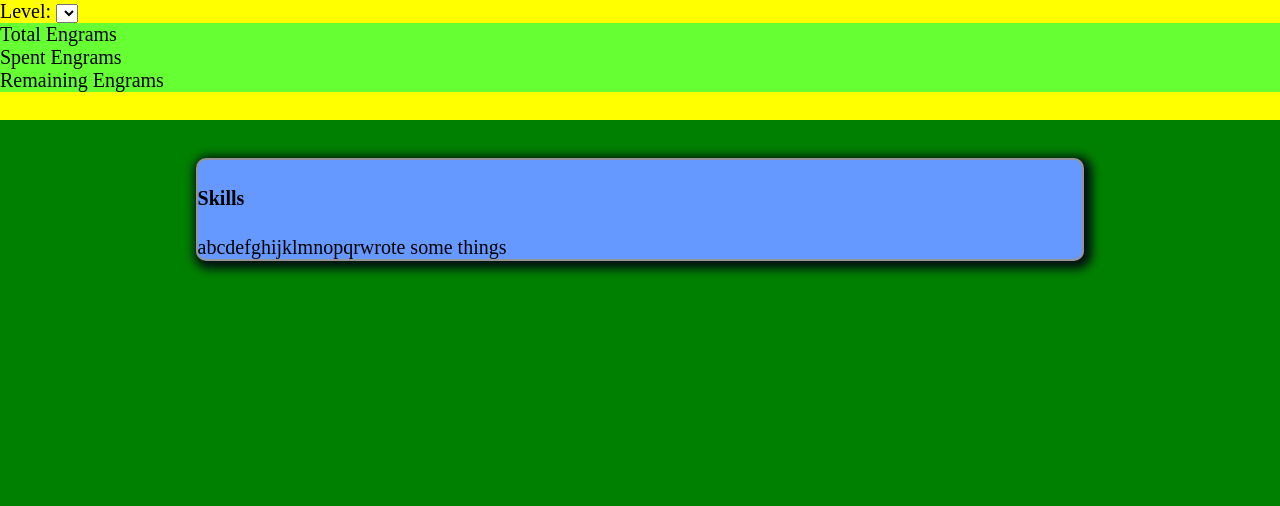
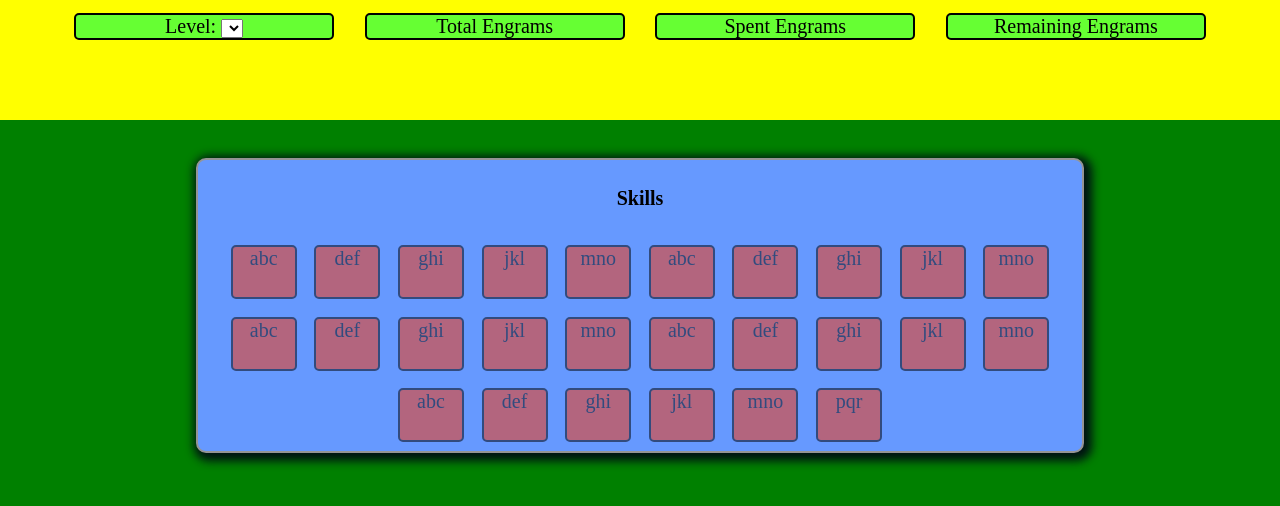
Before and after one commit to KevinGage/EngramPlanner, a plain HTML site: page index.html in a window 1280 px wide. Drawn offline with Linux system fonts and the light colour scheme.

Commit message:
continued basic layout, css, and jquery

```diff
--- a/index.html
+++ b/index.html
@@ -10,7 +10,7 @@
 
 
 <div id="header">
-	Level: <select></select>
+	<div class="headeritem">Level: <select></select></div>
 	<div class="headeritem">Total Engrams</div>
 	<div class="headeritem">Spent Engrams</div>
 	<div class="headeritem">Remaining Engrams</div>
--- a/main.js
+++ b/main.js
@@ -9,8 +9,17 @@ $(document).ready(function() {
 
 function buildSkillsTable() {
 	$.each(skills.skills, function(key, val) {
-		//$('#body').append(key.toString());
-		$('#body').append(val.skillName);
+		var skillItem = document.createElement("div");
+		$(skillItem).data(val);
+		skillItem.innerHTML = $(skillItem).data("skillName");
+		$(skillItem).addClass("skillitem");
+		$('#body').append(skillItem);
 	});
-	$('#body').append("wrote some things");
+
+
+	$(".skillitem").hover(function() {
+		$(this).animate({opacity: '1'});
+	}, function() {
+		$(this).animate({opacity: '0.5'});
+	});
 };
--- a/skills.json
+++ b/skills.json
@@ -1,5 +1,25 @@
 {
 	"skills":[
+		{"skillName": "abc", "level":1, "engrams":5,"image":"./images/abc.png", "required":["def","ghi"], "selected":false},
+		{"skillName": "def", "level":2, "engrams":15,"image":"./images/def.png", "selected":false},
+		{"skillName": "ghi", "level":1, "engrams":5,"image":"./images/abc.png", "required":["def","ghi"], "selected":false},
+		{"skillName": "jkl", "level":1, "engrams":5,"image":"./images/abc.png", "required":["def","ghi"], "selected":false},
+		{"skillName": "mno", "level":1, "engrams":5,"image":"./images/abc.png", "required":["def","ghi"], "selected":false},
+		{"skillName": "abc", "level":1, "engrams":5,"image":"./images/abc.png", "required":["def","ghi"], "selected":false},
+		{"skillName": "def", "level":2, "engrams":15,"image":"./images/def.png", "selected":false},
+		{"skillName": "ghi", "level":1, "engrams":5,"image":"./images/abc.png", "required":["def","ghi"], "selected":false},
+		{"skillName": "jkl", "level":1, "engrams":5,"image":"./images/abc.png", "required":["def","ghi"], "selected":false},
+		{"skillName": "mno", "level":1, "engrams":5,"image":"./images/abc.png", "required":["def","ghi"], "selected":false},
+		{"skillName": "abc", "level":1, "engrams":5,"image":"./images/abc.png", "required":["def","ghi"], "selected":false},
+		{"skillName": "def", "level":2, "engrams":15,"image":"./images/def.png", "selected":false},
+		{"skillName": "ghi", "level":1, "engrams":5,"image":"./images/abc.png", "required":["def","ghi"], "selected":false},
+		{"skillName": "jkl", "level":1, "engrams":5,"image":"./images/abc.png", "required":["def","ghi"], "selected":false},
+		{"skillName": "mno", "level":1, "engrams":5,"image":"./images/abc.png", "required":["def","ghi"], "selected":false},
+		{"skillName": "abc", "level":1, "engrams":5,"image":"./images/abc.png", "required":["def","ghi"], "selected":false},
+		{"skillName": "def", "level":2, "engrams":15,"image":"./images/def.png", "selected":false},
+		{"skillName": "ghi", "level":1, "engrams":5,"image":"./images/abc.png", "required":["def","ghi"], "selected":false},
+		{"skillName": "jkl", "level":1, "engrams":5,"image":"./images/abc.png", "required":["def","ghi"], "selected":false},
+		{"skillName": "mno", "level":1, "engrams":5,"image":"./images/abc.png", "required":["def","ghi"], "selected":false},
 		{"skillName": "abc", "level":1, "engrams":5,"image":"./images/abc.png", "required":["def","ghi"], "selected":false},
 		{"skillName": "def", "level":2, "engrams":15,"image":"./images/def.png", "selected":false},
 		{"skillName": "ghi", "level":1, "engrams":5,"image":"./images/abc.png", "required":["def","ghi"], "selected":false},
--- a/stylesheet.css
+++ b/stylesheet.css
@@ -11,6 +11,7 @@ body {
 	z-index: 1;
 	left: 0px;
 	top: 0px;
+	text-align: center;
 }
 #body {
 
@@ -23,7 +24,23 @@ body {
 	z-index: 0;
 	background-color: #6699FF;
 	box-shadow: 3px 3px 10px 5px #001212;
+	text-align: center;
 }
 .headeritem {
 	background-color: #66FF33;
+	width: 20%;
+	border: 2px solid black;
+	border-radius: 5px;
+	display: inline-block;
+	margin: 1%;
 }
+.skillitem {
+	background-color: #FF3300;
+	width: 7%;
+	height: 50px;
+	border: 2px solid black;
+	border-radius: 5px;
+	display: inline-block;
+	margin: 1%;
+	opacity: 0.5;
+}
```
